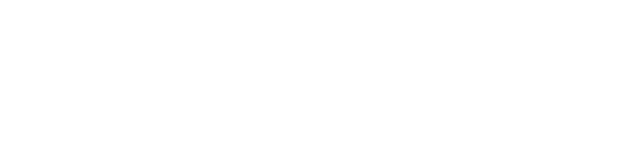
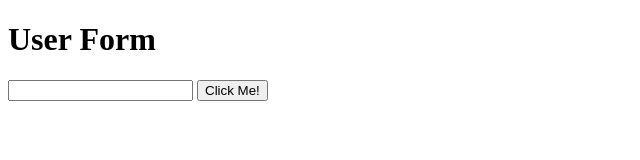
Before and after one commit to TravelFiend/web-ts, a website with bundled scripts: page index.html in a window 1280 px wide. Shown: the whole page, without its empty margins (0-640 px from the left). Built offline with nearby package versions, Linux system fonts and the light colour scheme; data requests are answered from the project's data file.

Commit message:
UserForm class in place

```diff
--- a/index.html
+++ b/index.html
@@ -6,7 +6,7 @@
   <title>TS-Web</title>
 </head>
 <body>
-
+  <div id="root"></div>
   <script src="./src/index.ts"></script>
 </body>
 </html>
--- a/src/index.ts
+++ b/src/index.ts
@@ -1,9 +1,5 @@
-import { User } from './models/User';
+import { UserForm } from './views/UserForm';
 
-const collection = User.buildUserCollection();
+const userForm = new UserForm(document.getElementById('root'));
 
-collection.on('change', () => {
-  console.log(collection);
-});
-
-collection.fetch();
+userForm.render();
--- a/src/views/UserForm.ts
+++ b/src/views/UserForm.ts
@@ -0,0 +1,49 @@
+export class UserForm {
+  constructor(public parent: Element){};
+
+  eventsMap(): { [key: string]: () => void } {
+    return {
+      'click:button': this.onButtonClick,
+      'mouseover:h1': this.onHeaderHover
+    };
+  };
+
+  onButtonClick(): void {
+    console.log('Button clicked');
+  };
+
+  onHeaderHover(): void {
+    console.log('h1 was hovered');
+  }
+
+  template(): string {
+    return `
+      <div>
+        <h1>User Form</h1>
+        <input />
+        <button>Click Me!</button>
+      </div>
+    `
+  };
+
+  bindEvents(fragment: DocumentFragment): void {
+    const eventsMap = this.eventsMap();
+
+    for(let key in eventsMap){
+      const [eventName, selector] = key.split(':');
+
+      fragment.querySelectorAll(selector).forEach(el => {
+        el.addEventListener(eventName, eventsMap[key]);
+      });
+    };
+  };
+
+  render(): void {
+    const templateElement = document.createElement('template');
+    templateElement.innerHTML = this.template();
+
+    this.bindEvents(templateElement.content);
+
+    this.parent.append(templateElement.content);
+  };
+};
```
Also changed, not shown: dist/index.html, 2 other files.
